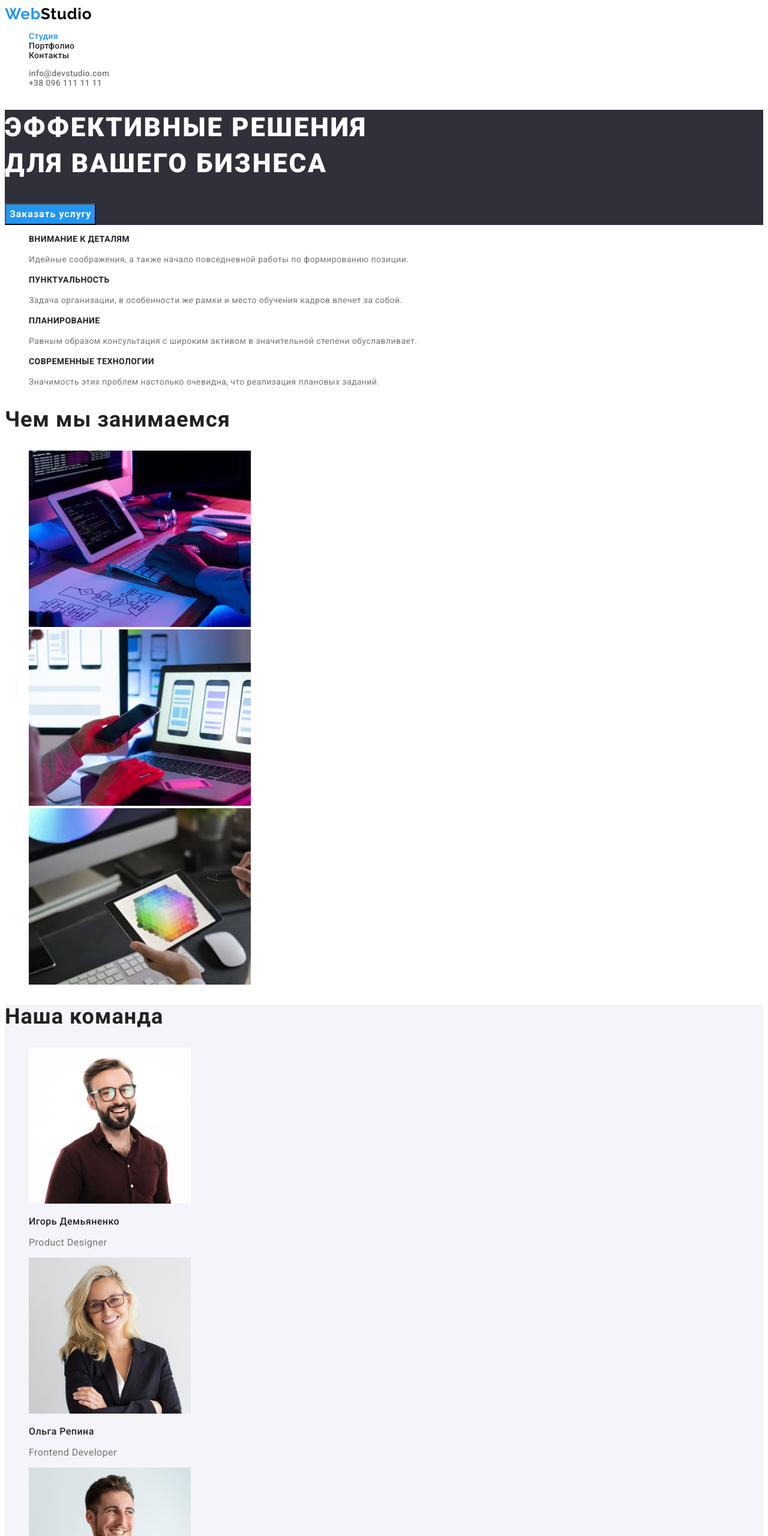
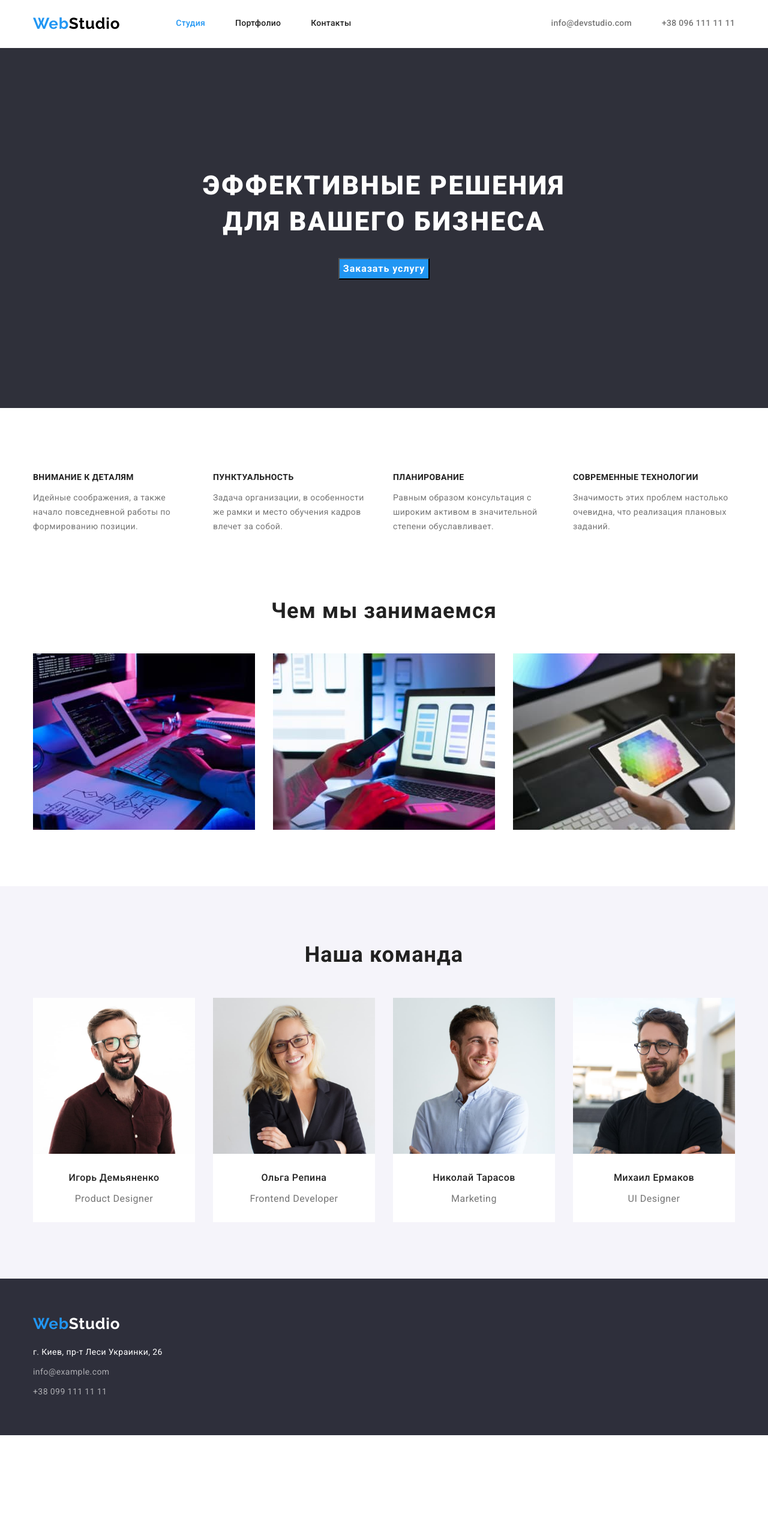
Before and after one commit to MishaLvk/goit-markup-hw-03, a plain HTML site: page index.html in a window 1280 px wide. Shown: the top 2560 px of the page at 60% size. After the commit the page ends 2392 px from the top, so only its background shows below. Drawn offline with nearby package versions, Linux system fonts and the light colour scheme.

Commit message:
finish-flexbox

```diff
--- a/css/styles.css
+++ b/css/styles.css
@@ -3,7 +3,18 @@
   --focus-color: rgb(33, 150, 243);
   --dominant-l-s: 0.03em;
 }
+.container {
+  width: 1200px;
+  margin: 0 auto;
 
+  padding-right: 15px;
+
+  padding-left: 15px;
+}
+ul {
+  margin: 0;
+  padding: 0;
+}
 .page {
   font-family: roboto, tahoma, sans-serif;
   color: rgb(117, 117, 117);
@@ -11,7 +22,9 @@
 .current {
   color: rgb(33, 150, 243);
 }
-
+img {
+  display: block;
+}
 .visually-hidden {
   position: absolute;
   white-space: nowrap;
@@ -32,7 +45,25 @@
   line-height: 1.14;
   letter-spacing: 0.02em;
 }
+.header .container {
+  display: flex;
+  align-items: center;
+  padding-top: 24px;
+  padding-bottom: 25px;
+}
 
+.header .header-navigation {
+  display: flex;
+  align-items: center;
+}
+.header .list-contacts {
+  display: flex;
+  margin-left: auto;
+}
+
+.header-navigation .list {
+  display: flex;
+}
 .link {
   text-decoration: none;
 }
@@ -40,7 +71,10 @@
 .navigation-link {
   color: rgb(33, 33, 33);
 }
-
+.list-navigation .link {
+  padding-top: 25px;
+  padding-bottom: 25px;
+}
 .navigation-link:hover,
 .navigation-link:focus {
   color: var(--focus-color);
@@ -48,6 +82,10 @@
 
 .header-contacts-link {
   color: rgb(117, 117, 117);
+}
+
+.contacts-item:not(:last-child) {
+  margin-right: 50px;
 }
 
 .header-contacts-link:hover,
@@ -64,23 +102,37 @@
   font-size: 26px;
   line-height: 1.19;
   letter-spacing: var(--dominant-l-s);
+  margin-right: 93px;
 }
 
 .header-logo {
   color: black;
 }
 
+.list-navigation:not(:last-child) {
+  margin-right: 50px;
+}
 /*-------------------------------------MAIN---------------------------*/
 .hero {
   background-color: rgb(47, 48, 58);
+  min-height: 600px;
 }
+
+.hero .container {
+  padding-top: 200px;
+  padding-bottom: 200px;
+  text-align: center;
+}
+
 .hero-title {
   font-weight: 900;
   font-size: 44px;
   line-height: 1.36;
   color: rgb(255, 255, 255);
   text-transform: uppercase;
+  text-align: center;
   letter-spacing: 0.06em;
+  margin: 0 0 30px 0;
 }
 
 .hero-button {
@@ -104,6 +156,34 @@
   line-height: 1.16;
   letter-spacing: var(--dominant-l-s);
   color: var(--title-color);
+  margin: 0;
+  text-align: center;
+  padding-bottom: 50px;
+}
+
+.section-specifics .list {
+  display: flex;
+}
+
+.section-specifics .container {
+  padding-top: 94px;
+  padding-bottom: 94px;
+}
+.section-development .container {
+  padding-bottom: 94px;
+}
+.section-development .list {
+  display: flex;
+}
+.element-development:not(:last-child) {
+  margin-right: 30px;
+}
+
+.specifics-element:not(:last-child) {
+  margin-right: 30px;
+}
+.specifics-element {
+  width: 270px;
 }
 .specifics-element-title {
   font-size: 14px;
@@ -123,26 +203,58 @@
   background-color: rgb(245, 244, 250);
 }
 
+.section-team .container {
+  padding-top: 94px;
+  padding-bottom: 94px;
+}
+.section-team .list {
+  display: flex;
+  margin-left: -30px;
+}
+
+.team-element {
+  background-color: rgb(255, 255, 255);
+  flex-basis: calc((100% - 120px) / 4);
+  margin-left: 30px;
+}
+
 .team-element-title {
+  text-align: center;
   font-weight: 500;
   font-size: 16px;
   line-height: 1.19;
   letter-spacing: var(--dominant-l-s);
   color: var(--title-color);
+  margin-top: 30px;
+  margin-bottom: 10;
 }
 
 .team-element-text {
+  text-align: center;
   font-size: 16px;
   line-height: 1.19;
   letter-spacing: var(--dominant-l-s);
+  margin-bottom: 30px;
 }
 /*---------------------------------FOOTER------------------------------*/
 .footer {
   background-color: rgb(46, 47, 59);
 }
 
+.footer .container {
+  padding-top: 60px;
+  padding-bottom: 60px;
+}
+.footer .logo {
+  display: inline-block;
+  margin-bottom: 20px;
+}
 .footer-logo {
   color: rgb(255, 255, 255);
+}
+
+.address-item:not(:last-child) {
+  margin-bottom: 9px;
 }
 
 .footer-address-link {
@@ -172,6 +284,20 @@
   color: var(--focus-color);
 }
 /*------------------------------------PORTFOLIO-----------------*/
+.section-portfolio .container {
+  padding-top: 94px;
+}
+
+.portfolio-filter {
+  display: flex;
+  justify-content: center;
+  margin-bottom: 50px;
+}
+
+.filter-item:not(:last-child) {
+  margin-right: 8px;
+}
+
 .button-filter {
   font-family: inherit;
   font-weight: 500;
@@ -181,6 +307,7 @@
   color: var(--title-color);
   background-color: rgb(245, 244, 250);
   cursor: pointer;
+  padding: 6px 22px;
 }
 
 .button-filter:hover,
@@ -189,11 +316,28 @@
   background-color: var(--focus-color);
 }
 
+.portfolio-list {
+  display: flex;
+  flex-wrap: wrap;
+  margin-left: -30px;
+}
+
+.portfolio-item {
+  flex-basis: calc((100% - 90px) / 3);
+  margin-left: 30px;
+}
+
+.portfolio-description {
+  padding: 20px 24px;
+  margin-bottom: 30px;
+}
+
 .portfolio-element-title {
   font-size: 18px;
   line-height: 2;
   letter-spacing: 0.06em;
   color: var(--title-color);
+  margin: 0 0 4px 0;
 }
 
 .portfolio-element-text {
@@ -201,6 +345,7 @@
   line-height: 1.88;
   letter-spacing: var(--dominant-l-s);
   color: rgb(117, 117, 117);
+  margin: 0;
 }
 
 .portfolio-element-title:hover,
--- a/index.html
+++ b/index.html
@@ -4,80 +4,99 @@
     <meta charset="UTF-8" />
     <meta http-equiv="X-UA-Compatible" content="IE=edge" />
     <meta name="viewport" content="width=device-width, initial-scale=1.0" />
-    <link rel="stylesheet" href="./css/styles.css" />
+
     <link rel="preconnect" href="https://fonts.googleapis.com" />
     <link rel="preconnect" href="https://fonts.gstatic.com" crossorigin />
     <link
       href="https://fonts.googleapis.com/css2?family=Raleway:wght@700&family=Roboto:wght@400;500;700;900&display=swap"
       rel="stylesheet"
     />
+    <link
+      rel="stylesheet"
+      href="https://cdnjs.cloudflare.com/ajax/libs/modern-normalize/1.1.0/modern-normalize.min.css"
+      integrity="sha512-wpPYUAdjBVSE4KJnH1VR1HeZfpl1ub8YT/NKx4PuQ5NmX2tKuGu6U/JRp5y+Y8XG2tV+wKQpNHVUX03MfMFn9Q=="
+      crossorigin="anonymous"
+      referrerpolicy="no-referrer"
+    />
+    <link rel="stylesheet" href="./css/styles.css" />
     <title>Document</title>
   </head>
 
   <body class="page">
     <header class="header">
+      <div class="container">
         <nav class="header-navigation">
           <a href="./index.html" class="link logo">
             Web<span class="header-logo">Studio</span></a
           >
           <ul class="list">
-          <li><a href="./index.html" class="link current">Студия</a></li>
-          <li>
+            <li class="list-navigation">
+              <a href="./index.html" class="link current">Студия</a>
+            </li>
+            <li class="list-navigation">
               <a href="./portfolio.html" class="link navigation-link"
                 >Портфолио</a
               >
             </li>
-          <li><a href="" class="link navigation-link">Контакты</a></li>
+            <li class="list-navigation">
+              <a href="" class="link navigation-link">Контакты</a>
+            </li>
           </ul>
         </nav>
-      <ul class="list">
-        <li>
-          <a href="mailto:info@devstudio.com" class="link header-contacts-link"
+        <ul class="list list-contacts">
+          <li class="contacts-item">
+            <a
+              href="mailto:info@devstudio.com"
+              class="link header-contacts-link"
               >info@devstudio.com</a
             >
           </li>
-        <li>
+          <li class="contacts-item">
             <a href="tel:+380961111111" class="link header-contacts-link"
               >+38 096 111 11 11</a
             >
           </li>
         </ul>
+      </div>
     </header>
     <main>
-      <div>
+
         <section class="hero">
-          <h1 class="hero-title">
-            Эффективные решения<br />
-            для вашего бизнеса
-          </h1>
+          <div class="container">
+
+          <h1 class="hero-title">Эффективные решения</br>
+            для вашего бизнеса</h1>
           <button type="button" class="hero-button">Заказать услугу</button>
+
+        </div>
         </section>
-      </div>
+
       <section class="section-specifics">
+        <div class="container">
         <h2 class="visually-hidden">Особенности</h2>
         <ul class="list">
-          <li>
+          <li class="specifics-element">
             <h3 class="specifics-element-title">Внимание к деталям</h3>
             <p class="specifics-element-text">
               Идейные соображения, а также начало повседневной работы по
               формированию позиции.
             </p>
           </li>
-          <li>
+          <li class="specifics-element">
             <h3 class="specifics-element-title">Пунктуальность</h3>
             <p class="specifics-element-text">
               Задача организации, в особенности же рамки и место обучения кадров
               влечет за собой.
             </p>
           </li>
-          <li>
+          <li class="specifics-element">
             <h3 class="specifics-element-title">Планирование</h3>
             <p class="specifics-element-text">
               Равным образом консультация с широким активом в значительной
               степени обуславливает.
             </p>
           </li>
-          <li>
+          <li class="specifics-element">
             <h3 class="specifics-element-title">Современные технологии</h3>
             <p class="specifics-element-text">
               Значимость этих проблем настолько очевидна, что реализация
@@ -85,25 +104,27 @@
             </p>
           </li>
         </ul>
+        </div>
       </section>
       <section class="section-development">
+        <div class="container">
         <h2 class="section-title">Чем мы занимаемся</h2>
         <ul class="list">
-          <li>
+          <li class="element-development">
             <img
               src="./images/img_code.jpg"
               alt="Разработчик пишет код"
               width="370"
             />
           </li>
-          <li>
+          <li class="element-development">
             <img
               src="./images/img_smartphone.jpg"
               alt="Разработчик настраивает оформление"
               width="370"
             />
           </li>
-          <li>
+          <li class="element-development">
             <img
               src="./images/img_palette.jpg"
               alt="Разработчик подбирает цвет"
@@ -111,11 +132,13 @@
             />
           </li>
         </ul>
+        </div>
       </section>
       <section class="section-team">
+        <div class="container">
         <h2 class="section-title">Наша команда</h2>
         <ul class="list">
-          <li>
+          <li class="team-element">
             <img
               src="./images/demianenko.jpg"
               alt="Фотография Игоря Демьяненка"
@@ -124,7 +147,7 @@
             <h3 class="team-element-title">Игорь Демьяненко</h3>
             <p class="team-element-text" lang="en">Product Designer</p>
           </li>
-          <li>
+          <li class="team-element">
             <img
               src="./images/repyna.jpg"
               alt="Фотография Ольги Репиной"
@@ -133,7 +156,7 @@
             <h3 class="team-element-title">Ольга Репина</h3>
             <p class="team-element-text" lang="en">Frontend Developer</p>
           </li>
-          <li>
+          <li class="team-element">
             <img
               src="./images/tarasov.jpg"
               alt="Фотография Николая Тарасова"
@@ -142,7 +165,7 @@
             <h3 class="team-element-title">Николай Тарасов</h3>
             <p class="team-element-text" lang="en">Marketing</p>
           </li>
-          <li>
+          <li class="team-element">
             <img
               src="./images/ermakov.jpg"
               alt="Фотография  Михаила Ермакова"
@@ -152,15 +175,17 @@
             <p class="team-element-text" lang="en">UI Designer</p>
           </li>
         </ul>
+        </div>
       </section>
     </main>
     <footer class="footer">
+      <div class="container">
       <a href="./index.html" class="logo link"
         >Web<span class="footer-logo">Studio</span></a
       >
       <address>
         <ul class="list">
-          <li>
+          <li class="address-item">
             <a
               href="https://goo.gl/maps/bCXmTTS66SDoHpwE8"
               target="_blank"
@@ -169,20 +194,21 @@
               >г. Киев, пр-т Леси Украинки, 26</a
             >
           </li>
-          <li>
+          <li class="address-item">
             <a
               href="mailto:info@devstudio.com"
               class="link footer-contacts-link"
               >info@example.com</a
             >
           </li>
-          <li>
+          <li class="address-item">
             <a href="tel:+380991111111" class="link footer-contacts-link"
               >+38 099 111 11 11</a
             >
           </li>
         </ul>
       </address>
+    </div>
     </footer>
   </body>
 </html>
```
Also changed, not shown: portfolio.html (+71 -27 lines). Lines whose indentation alone changed are shown as unchanged.
